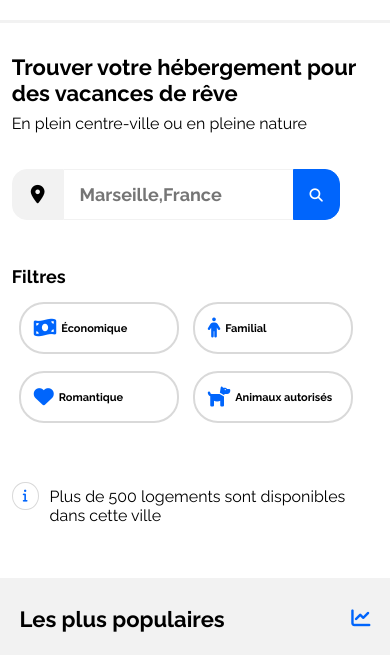
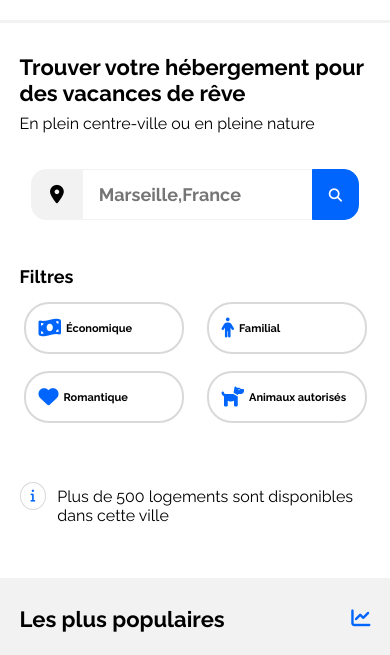
Before and after one commit to Mrmaxxou/Projet-2, a plain HTML site: page index.html in a window 390 px wide. Shown: the part 112-767 px from the top of the page. Drawn offline with Linux system fonts and the light colour scheme.

Commit message:
Modifications Media Queries compatibilitée Chrome

```diff
--- a/index.html
+++ b/index.html
@@ -6,6 +6,7 @@
         <link rel="stylesheet" href="style.css">
         <link href="https://fonts.googleapis.com/css2?family=Raleway:wght@400;500;600;700&display=swap" rel="stylesheet">
         <script src="https://kit.fontawesome.com/b78f461690.js"> crossorigin="anonymous"</script>
+        <meta name="viewport" content="width=device-width, initial-scale=1.0">
         <title>Booki</title>
     </head>
 
--- a/style.css
+++ b/style.css
@@ -631,7 +631,7 @@ footer
 /***** Responsive Mobile *****/
     /****               *****/
 
-    @media screen and (max-width: 768px)
+@media screen and (max-width: 767px)
 {
 /* Width générale */
 
@@ -705,9 +705,12 @@ header
 /* Recherche */
 .searchfilters
 {
-    width: 94%;
+    width: 90%;
     margin: 0;
     margin-top: 31px;
+    display: flex;
+    flex-direction: column;
+    align-items: center;
 }
 
 .searchfilters-buttonwithtext
@@ -755,16 +758,14 @@ header
 {
     margin-top: 6.5px;
     display: flex;
+    justify-content: space-between;
 }
 
 .filters-button
 {
     margin: 0;
     width: 160px;
-    margin-top: 8.5px;
-    margin-bottom: 8.5px;
-    margin-right: 7px;
-    margin-left: 7px;
+    margin: 8.5px 4px 8.5px 4px;
 }
 
 .filters-button i
```
